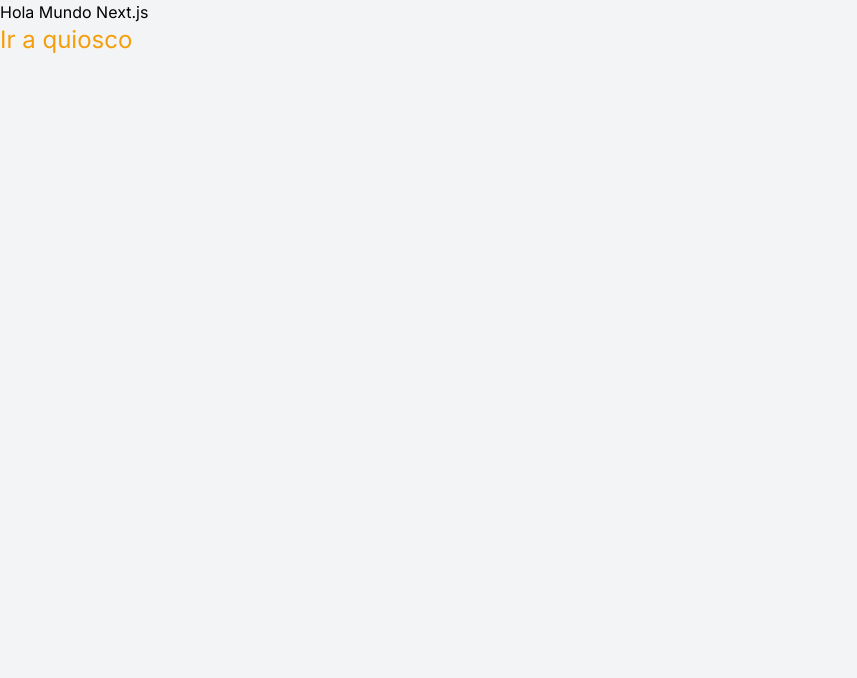
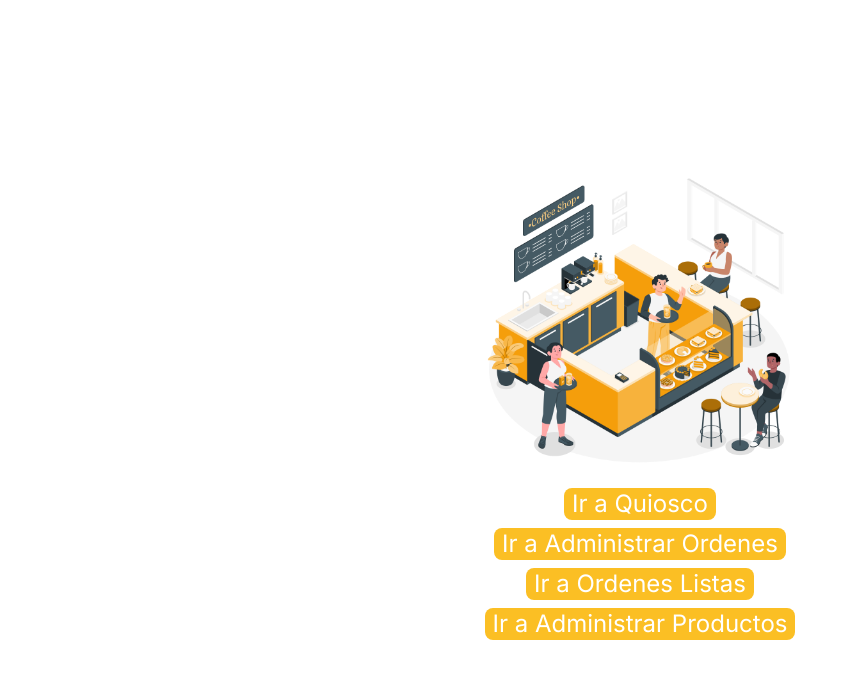
Before and after one commit to Kevinjauregui16/Quiosco, a Next.js app: page / in a window 1280 px wide. Shown: the top 678 px of the page, without its empty margins (0-857 px from the left). Built offline with nearby package versions, Linux system fonts and the light colour scheme.

Commit message:
Finish course

```diff
--- /dev/null
+++ b/app/admin/orders/api/route.ts
@@ -0,0 +1,18 @@
+import { prisma } from "@/src/lib/prisma";
+
+export async function GET() {
+  const orders = await prisma.order.findMany({
+    where: {
+      status: false,
+    },
+    include: {
+      orderProducts: {
+        include: {
+          product: true,
+        },
+      },
+    },
+  });
+
+  return Response.json(orders);
+}
--- a/app/admin/orders/page.tsx
+++ b/app/admin/orders/page.tsx
@@ -1,31 +1,28 @@
+"use client";
+import useSWR from "swr";
 import OrderCard from "@/components/order/OrderCard";
 import Heading from "@/components/ui/Heading";
-import { prisma } from "@/src/lib/prisma";
+import { OrderWithProducts } from "@/src/types";
 
-async function getPendingOrders() {
-  const orders = await prisma.order.findMany({
-    where: {
-      status: false,
-    },
-    include: {
-      orderProducts: {
-        include: {
-          product: true,
-        },
-      },
-    },
+export default function OrdersPage() {
+  const url = "/admin/orders/api";
+  const fetcher = () =>
+    fetch(url)
+      .then((res) => res.json())
+      .then((data) => data);
+  const { data, error, isLoading } = useSWR<OrderWithProducts[]>(url, fetcher, {
+    refreshInterval: 60000,
+    revalidateOnFocus: false
   });
-  return orders;
-}
-
-export default async function OrdersPage() {
-  const orders = await getPendingOrders();
+  if (isLoading) return <p>Cargando...</p>;
+  if (data)
     return (
       <>
         <Heading>Administrar Ordenes</Heading>
-      {orders.length ? (
+
+        {data.length ? (
           <div className="grid grid-cols-1 lg:grid-cols-2 2xl:grid-cols-3 gap-5 mt-5">
-          {orders.map((order) => (
+            {data.map((order) => (
               <OrderCard key={order.id} order={order} />
             ))}
           </div>
--- /dev/null
+++ b/app/orders/api/route.tsx
@@ -0,0 +1,23 @@
+import { prisma } from "@/src/lib/prisma";
+
+export async function GET() {
+  const orders = await prisma.order.findMany({
+    take: 4,
+    where: {
+      orderReadyAt: {
+        not: null,
+      },
+    },
+    orderBy: {
+      orderReadyAt: "desc",
+    },
+    include: {
+      orderProducts: {
+        include: {
+          product: true,
+        },
+      },
+    },
+  });
+  return Response.json(orders);
+}
--- /dev/null
+++ b/app/orders/page.tsx
@@ -0,0 +1,37 @@
+"use client";
+import useSWR from "swr";
+import Logo from "@/components/ui/Logo";
+import { OrderWithProducts } from "@/src/types";
+import LatestOrderItem from "@/components/order/LatestOrderItem";
+
+export default function OrdersPage() {
+  const url = "/orders/api";
+  const fetcher = () =>
+    fetch(url)
+      .then((res) => res.json())
+      .then((data) => data);
+  const { data, error, isLoading } = useSWR<OrderWithProducts[]>(url, fetcher, {
+    refreshInterval: 60000,
+    revalidateOnFocus: false,
+  });
+  if (isLoading) return <p>cargando...</p>;
+  if (data)
+    return (
+      <>
+        <h1 className="text-center mt-20 text-6xl font-black">
+          Ordenes Listas
+        </h1>
+        <Logo />
+
+        {data.length ? (
+          <div className="grid grid-cols-2 gap-5 max-w-5xl mx-auto mt-4 mb-16 ">
+            {data.map((order) => (
+              <LatestOrderItem key={order.id} order={order} />
+            ))}
+          </div>
+        ) : (
+          <p className="text-center my-10">No hay ordenes listas</p>
+        )}
+      </>
+    );
+}
--- a/app/page.tsx
+++ b/app/page.tsx
@@ -1,10 +1,28 @@
-import Link from "next/link";
+export default function Home() {
+  const linkClasses =
+    "bg-amber-400 hover:bg-amber-300 transition-all px-2 rounded-lg text-2xl";
 
-export default function Home() {
+  const links = [
+    { href: "/order/cafe", text: "Ir a Quiosco" },
+    { href: "/admin/orders", text: "Ir a Administrar Ordenes" },
+    { href: "/orders", text: "Ir a Ordenes Listas" },
+    { href: "/admin/products", text: "Ir a Administrar Productos" },
+  ];
+
   return (
-    <>
-      <h1>Hola Mundo Next.js</h1>
-      <Link href="/order/cafe" className="text-amber-500 text-2xl">Ir a quiosco</Link>
-    </>
+    <div className="flex flex-col justify-center items-center min-h-screen bg-white text-white space-y-2">
+      <img className="size-1/4" src="/home.png" alt="Image home" />
+      {links.map((link) => (
+        <a
+          key={link.href}
+          href={link.href}
+          className={linkClasses}
+          target="_blank"
+          rel="noopener noreferrer"
+        >
+          {link.text}
+        </a>
+      ))}
+    </div>
   );
 }
--- a/components/admin/AdminSidebar.tsx
+++ b/components/admin/AdminSidebar.tsx
@@ -12,10 +12,7 @@ export default function AdminSidebar() {
     <>
       <Logo />
       <div className="space-y-3 ">
-        <p className="mt-10 uppercase font-bold text-sm text-gray-600 text-center">
-          Navegación
-        </p>
-        <nav className="flex flex-col">
+        <nav className="flex flex-col mt-20">
           {adminNavigation.map((link) => (
             <AdminRoute key={link.url} link={link} />
           ))}
--- /dev/null
+++ b/components/order/LatestOrderItem.tsx
@@ -0,0 +1,26 @@
+import { OrderWithProducts } from "@/src/types"
+
+type LatestOrderItemProps = {
+    order: OrderWithProducts
+}
+export default function LatestOrderItem({order}: LatestOrderItemProps) {
+  return (
+    <div className="bg-white shadow-xl p-5 space-y-5 rounded-2xl">
+        <p className="text-2xl font-bold text-slate-600">
+            Cliente: {order.name}
+        </p>
+        <ul className="divide-y divide-gray-200 border-t border-gray-200 text-sm font-medium text-gray-500">
+            {order.orderProducts.map(product => (
+                <li key={product.id} className="flex py-6 text-lg">
+                    <p>
+                        <span className="font-bold">
+                            ({product.quantity}) {''}
+                        </span>
+                        {product.product.name}
+                    </p>
+                </li>
+            ))}
+        </ul>
+    </div>
+  )
+}
--- a/package.json
+++ b/package.json
@@ -20,6 +20,7 @@
     "react-dom": "^18",
     "react-icons": "^5.3.0",
     "react-toastify": "^10.0.5",
+    "swr": "^2.2.5",
     "zod": "^3.23.8",
     "zustand": "^4.5.4"
   },
```
Also changed, not shown: public/home.png (added), 1 other file (tests, documents, lock files or other folders). Lines whose indentation alone changed are shown as unchanged.
